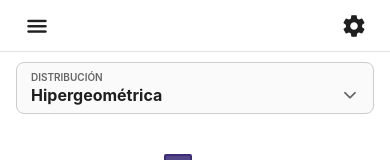
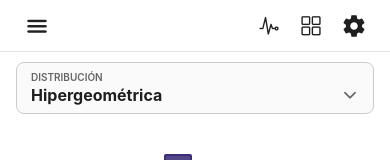
Before and after one commit to nedder3/geogarca, a React Native app: screen / in a window 390 px wide. Shown: the top 160 px of the page. Built offline with nearby package versions, Linux system fonts and the light colour scheme.

Commit message:
feat(exam): enable distribution picker, interval controls and probability table during active exam mode

```diff
--- a/App.tsx
+++ b/App.tsx
@@ -28,6 +28,8 @@ export default function App() {
   const [appMode, setAppMode] = useState<AppNavigationMode>('probability');
   const [activeTab, setActiveTab] = useState<MainTab>('distribution');
   const [isDrawerOpen, setDrawerOpen] = useState(false);
+  const [showProbabilityTable, setShowProbabilityTable] = useState(false);
+  const [showCurveOverlay, setShowCurveOverlay] = useState(false);
 
   const isExamActive = useExamStore((state) => state.isExamActive);
   const isStartModalOpen = useExamStore((state) => state.isStartModalOpen);
@@ -107,14 +109,20 @@ export default function App() {
           {/* Top App Bar (Normal / Exam) */}
           <TopAppBar
             title="Suite Calculadora"
+            showProbabilityActions={appMode === 'probability'}
             onOpenMenu={() => setDrawerOpen(true)}
             onOpenSettings={() => {}}
+            onToggleCurve={() => setShowCurveOverlay((prev) => !prev)}
+            onToggleTable={() => setShowProbabilityTable((prev) => !prev)}
           />
 
           {/* Main Viewport */}
           {appMode === 'probability' ? (
             <View style={styles.contentContainer}>
-              <ProbabilityView />
+              <ProbabilityView
+                showTable={showProbabilityTable}
+                showCurveOverlay={showCurveOverlay}
+              />
             </View>
           ) : (
             <>
--- a/src/components/navigation/TopAppBar.tsx
+++ b/src/components/navigation/TopAppBar.tsx
@@ -7,6 +7,7 @@ import { useExamStore } from '@/stores/useExamStore';
 
 interface TopAppBarProps {
   title?: string;
+  showProbabilityActions?: boolean;
   onOpenMenu: () => void;
   onOpenSettings?: () => void;
   onToggleCurve?: () => void;
@@ -15,6 +16,7 @@ interface TopAppBarProps {
 
 export const TopAppBar: React.FC<TopAppBarProps> = ({
   title = 'Suite Calculadora',
+  showProbabilityActions = false,
   onOpenMenu,
   onOpenSettings,
   onToggleCurve,
@@ -92,6 +94,29 @@ export const TopAppBar: React.FC<TopAppBarProps> = ({
       >
         <Ionicons name="menu" size={26} color={GeoGebraTheme.colors.textPrimary} />
       </TouchableOpacity>
+
+      <View style={styles.actionRight}>
+        {showProbabilityActions && (
+          <>
+            <TouchableOpacity
+              testID="curve-button"
+              onPress={onToggleCurve}
+              style={styles.iconButton}
+              accessibilityLabel="Curva de distribución"
+            >
+              <Ionicons name="pulse-outline" size={22} color={GeoGebraTheme.colors.textPrimary} />
+            </TouchableOpacity>
+
+            <TouchableOpacity
+              testID="table-button"
+              onPress={onToggleTable}
+              style={styles.iconButton}
+              accessibilityLabel="Tabla de valores"
+            >
+              <Ionicons name="grid-outline" size={22} color={GeoGebraTheme.colors.textPrimary} />
+            </TouchableOpacity>
+          </>
+        )}
         <TouchableOpacity
           testID="settings-button"
           onPress={onOpenSettings}
@@ -100,6 +125,7 @@ export const TopAppBar: React.FC<TopAppBarProps> = ({
         >
           <Ionicons name="settings-sharp" size={24} color={GeoGebraTheme.colors.textPrimary} />
         </TouchableOpacity>
+      </View>
     </View>
   );
 };
@@ -157,6 +183,11 @@ const styles = StyleSheet.create({
     alignItems: 'center',
     gap: 6,
   },
+  actionRight: {
+    flexDirection: 'row',
+    alignItems: 'center',
+    gap: 4,
+  },
   iconButton: {
     padding: 8,
     borderRadius: 20,
```
Also changed, not shown: 1 other file (tests, documents, lock files or other folders). Lines whose indentation alone changed are shown as unchanged.
